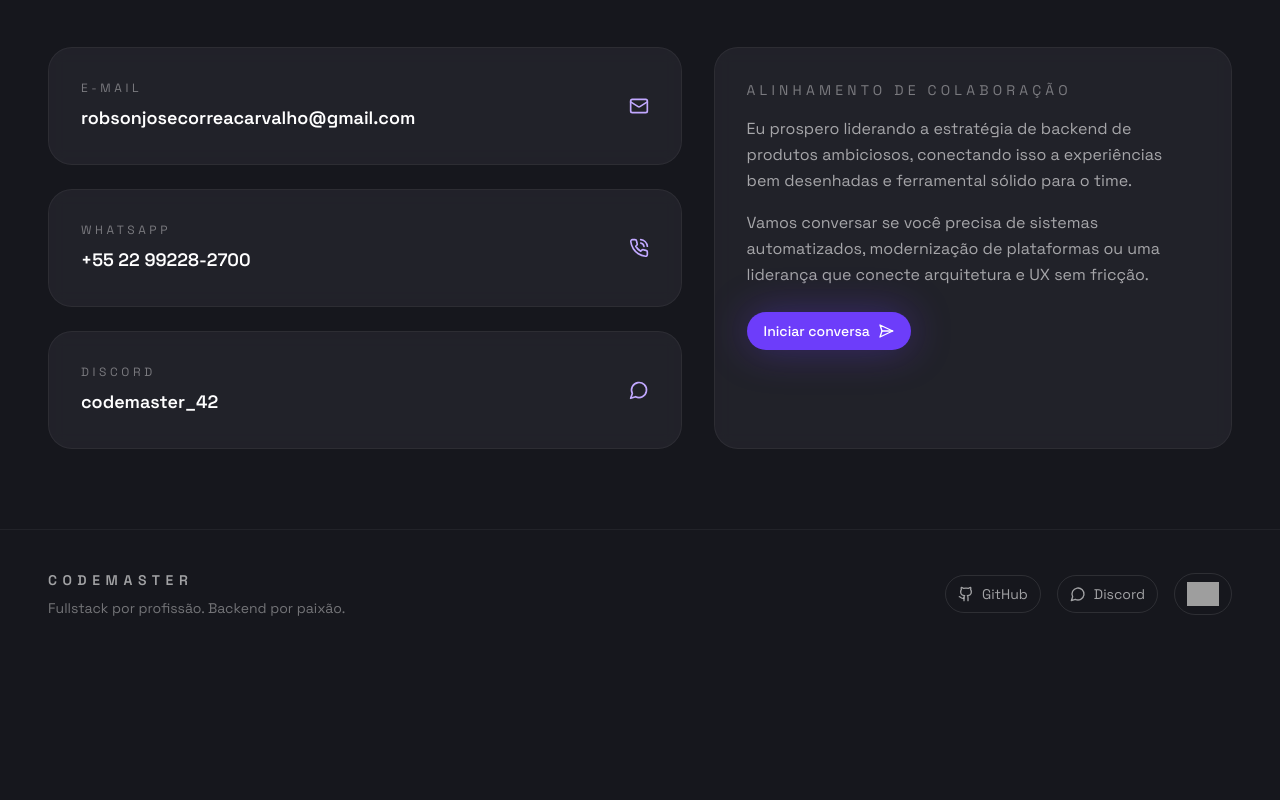
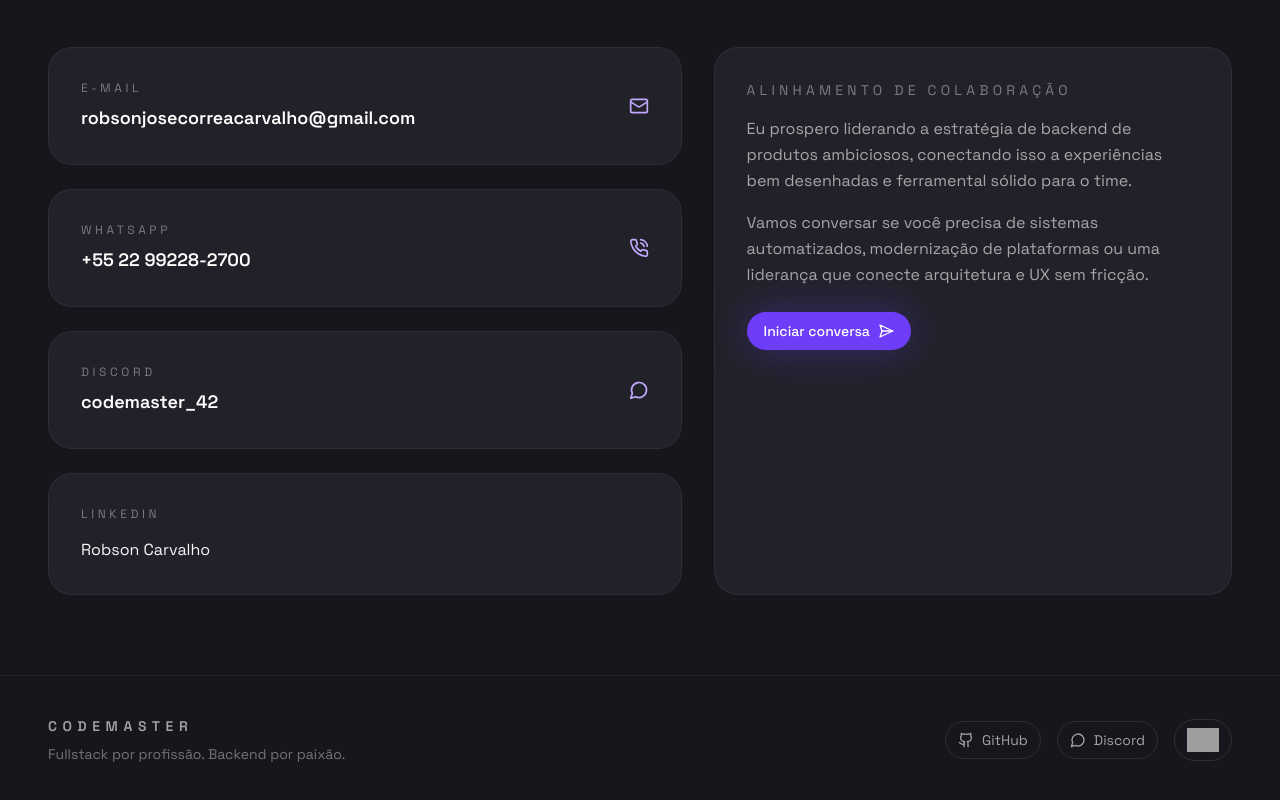
Before and after one commit to CodeMaster-java/new-portfolio, a React (Vite) app: page / in a window 1280 px wide. Shown: the part 6453-7253 px from the top of the page. Before the commit the page ends 7111 px from the top, so only its background shows below. Built offline with nearby package versions, Linux system fonts and the light colour scheme; grey boxes are pictures that could not be loaded.

Commit message:
feat: adicionar integração do LinkedIn e melhorias na seção de contato

```diff
--- a/index.html
+++ b/index.html
@@ -15,6 +15,7 @@
       property="og:description"
       content="Senior engineer focused on scalable systems, automation fabrics, and purposeful digital experiences."
     />
+    <script src="https://platform.linkedin.com/badges/js/profile.js" async defer type="text/javascript"></script>
     <title>Robson José — Backend-Focused Fullstack Developer</title>
   </head>
   <body>
--- a/src/components/sections/Contact.tsx
+++ b/src/components/sections/Contact.tsx
@@ -1,3 +1,5 @@
+import { useEffect } from 'react'
+
 import { motion } from 'framer-motion'
 import { SendHorizonal } from 'lucide-react'
 
@@ -26,7 +28,22 @@ const GMAIL_COMPOSE_URL = `https://mail.google.com/mail/?view=cm&fs=1&tf=1&to=${
   CONTACT_EMAIL,
 )}&su=${encodeURIComponent(CONTACT_SUBJECT)}&body=${encodeURIComponent(CONTACT_BODY)}`
 
-export const Contact = () => (
+export const Contact = () => {
+  useEffect(() => {
+    const ensureInit = () => {
+      ;(window as unknown as { LIBadge?: { init?: () => void } }).LIBadge?.init?.()
+    }
+
+    const timers: number[] = []
+    ;[0, 400, 1000, 1800, 2600].forEach((ms) => {
+      const id = window.setTimeout(ensureInit, ms)
+      timers.push(id)
+    })
+
+    return () => timers.forEach((id) => window.clearTimeout(id))
+  }, [])
+
+  return (
     <section id="contact" className="py-20">
       <Container className="space-y-12 overflow-hidden">
         <SectionHeading
@@ -60,6 +77,28 @@ export const Contact = () => (
                 </div>
               </Card>
             ))}
+
+            <Card>
+              <div className="space-y-4">
+                <p className="text-xs uppercase tracking-[0.3em] text-white/40">LinkedIn</p>
+                <div
+                  className="badge-base LI-profile-badge"
+                  data-locale="pt_BR"
+                  data-size="medium"
+                  data-theme="dark"
+                  data-type="VERTICAL"
+                  data-vanity="robson-carvalho-574752324"
+                  data-version="v1"
+                >
+                  <a
+                    className="badge-base__link LI-simple-link"
+                    href="https://br.linkedin.com/in/robson-carvalho-574752324?trk=profile-badge"
+                  >
+                    Robson Carvalho
+                  </a>
+                </div>
+              </div>
+            </Card>
           </motion.div>
           <motion.div
             initial={{ opacity: 0, x: 20 }}
@@ -94,3 +133,4 @@ export const Contact = () => (
       </Container>
     </section>
   )
+}
```
Lines whose indentation alone changed are shown as unchanged.
